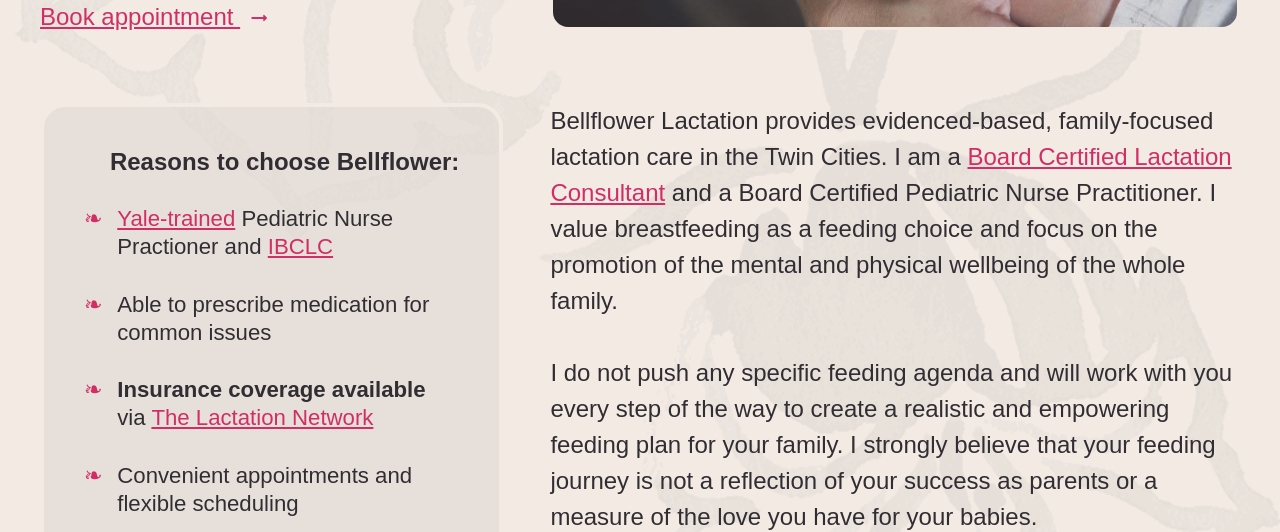
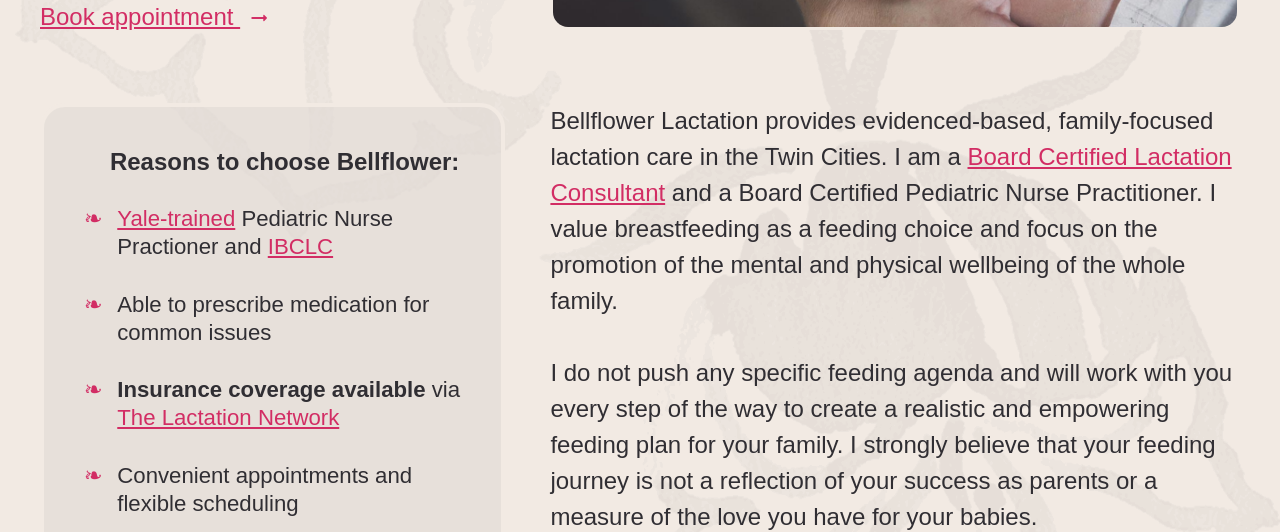
Before and after one commit to bellflowerlactation/bellflower, a Jekyll site: the page built from index.html, in a window 1280 px wide. Shown: the part 888-1420 px from the top of the page. Built offline with Jekyll 4.4.1, drawn with Linux system fonts in a browser that asks for light colours; nearby versions of some CDN libraries; some web fonts are replaced.

Commit message:
Add utilities for padding and apply to about and index pages

```diff
--- a/about.html
+++ b/about.html
@@ -12,7 +12,7 @@
         humbled by the challenges we faced and found tremendous pride in what we achieved.
     </p>
 </div>
-<div class="u-gc:4/11 u-lg-gc:4/12 u-md-gc:6/13 u-sm-gc:1/13">
+<div class="u-gc:4/11 u-pl:4 u-lg-gc:4/12 u-md-gc:6/13 u-md-pl:0 u-sm-gc:1/13">
     <p>
         As a board-certified Pediatric Nurse Practitioner, I’ve worked with parents
         and babies for many years, but my passion for breastfeeding truly began with
--- a/assets/css/bellflower.css
+++ b/assets/css/bellflower.css
@@ -610,6 +610,11 @@
 .u-mr\3A -8 { margin-right: calc(var(--grid-unit) * -8); }
 .u-mr\3A -16 { margin-right: calc(var(--grid-unit) * -16); }
 
+/* Padding */
+
+.u-pl\3A 4 { padding-left: calc(var(--grid-unit) * 4); }
+.u-pr\3A 4 { padding-right: calc(var(--grid-unit) * 4); }
+
 /* Text */
 
 .u-ta\3A r { text-align: right; }
@@ -647,6 +652,11 @@
     .u-md-mb\3A 10 { margin-bottom: calc(var(--grid-unit) * 10); }
     .u-md-mb\3A 12 { margin-bottom: calc(var(--grid-unit) * 12); }
 
+    /* Padding */
+
+    .u-md-pl\3A 0 { padding-left: 0; }
+    .u-md-pr\3A 0 { padding-right: 0; }
+
 }
 
 @media screen and (max-width: 40rem) {
--- a/index.html
+++ b/index.html
@@ -65,8 +65,8 @@
     </ul>
 </div>
 
-<aside class="sidebar u-gc:1/5 u-grs:2 u-md-gc:1/13 u-md-grs:3">
-    <div class="sidebar-panel u-mr:-16 u-md-mr:0">
+<aside class="sidebar u-gc:1/6 u-grs:2 u-pr:4 u-md-gc:1/13 u-md-grs:3 u-md-pr:0">
+    <div class="sidebar-panel u-md-mr:0">
         <h3>Reasons to choose Bellflower:</h3>
         <ul class="fleuron">
             <li><a href="https://nursing.yale.edu/">Yale-trained</a> Pediatric Nurse Practioner and <a class="u-ws:nw" href="https://iblce.org/about-iblce/">IBCLC</a></li>
```
